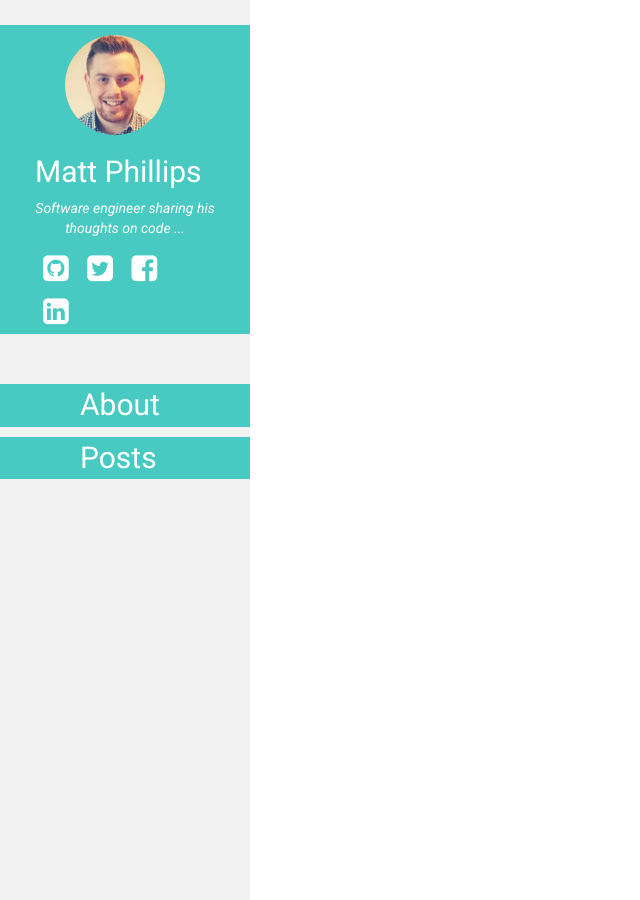
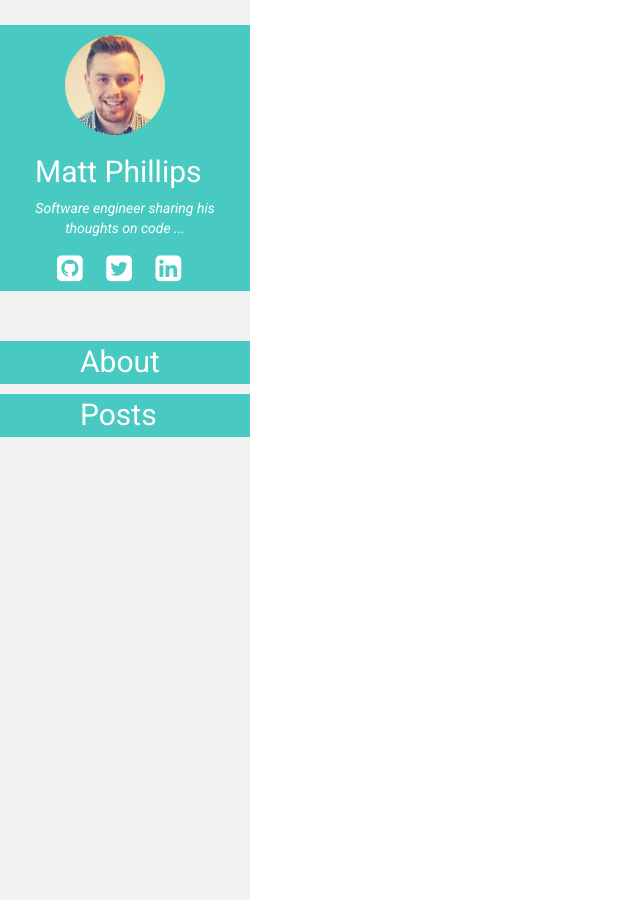
Before and after one commit to mattphillips/mattphillips.github.io, a Jekyll site: the page built from index.html, in a window 1280 px wide. Shown: the whole page, without its empty margins (0-640 px from the left). Built offline with Jekyll 4.4.1, drawn with Linux system fonts in a browser that asks for light colours; nearby versions of some CDN libraries.

Commit message:
removed facebook link and realigned contact links

```diff
--- a/_config.yaml
+++ b/_config.yaml
@@ -21,7 +21,6 @@ version: 0.0.1
 # contact
 github_username: mattphillips
 twitter_username: mattphillipsio
-facebook_username: sirfilllips
 linkedin_username: mhphillips
 
 excerpt_separator: <!--excerpt_separator-->
--- a/_includes/author-profile.html
+++ b/_includes/author-profile.html
@@ -4,6 +4,5 @@
 <ul class="author-contact list-inline">
     <li><a href="http://www.github.com/{{site.github_username}}" target="_blank"><i class="fa fa-github-square"></i></a></li>
     <li><a href="http://www.twitter.com/{{site.twitter_username}}" target="_blank"><i class="fa fa-twitter-square"></i></a></li>
-    <li><a href="http://www.facebook.com/{{site.facebook_username}}" target="_blank"><i class="fa fa-facebook-square"></i></a></li>
     <li><a href="http://www.linkedin.com/in/{{site.linkedin_username}}" target="_blank"><i class="fa fa-linkedin-square"></i></a></li>
 </ul>
--- a/css/mattphillips/author.css
+++ b/css/mattphillips/author.css
@@ -23,11 +23,12 @@
 }
 
 .author-contact {
-    margin-left:13px
+    margin-left:22px
 }
 
 .author-contact a {
     padding-right:5px;
+    padding-left:5px;
     display:block;
 }
 
```
